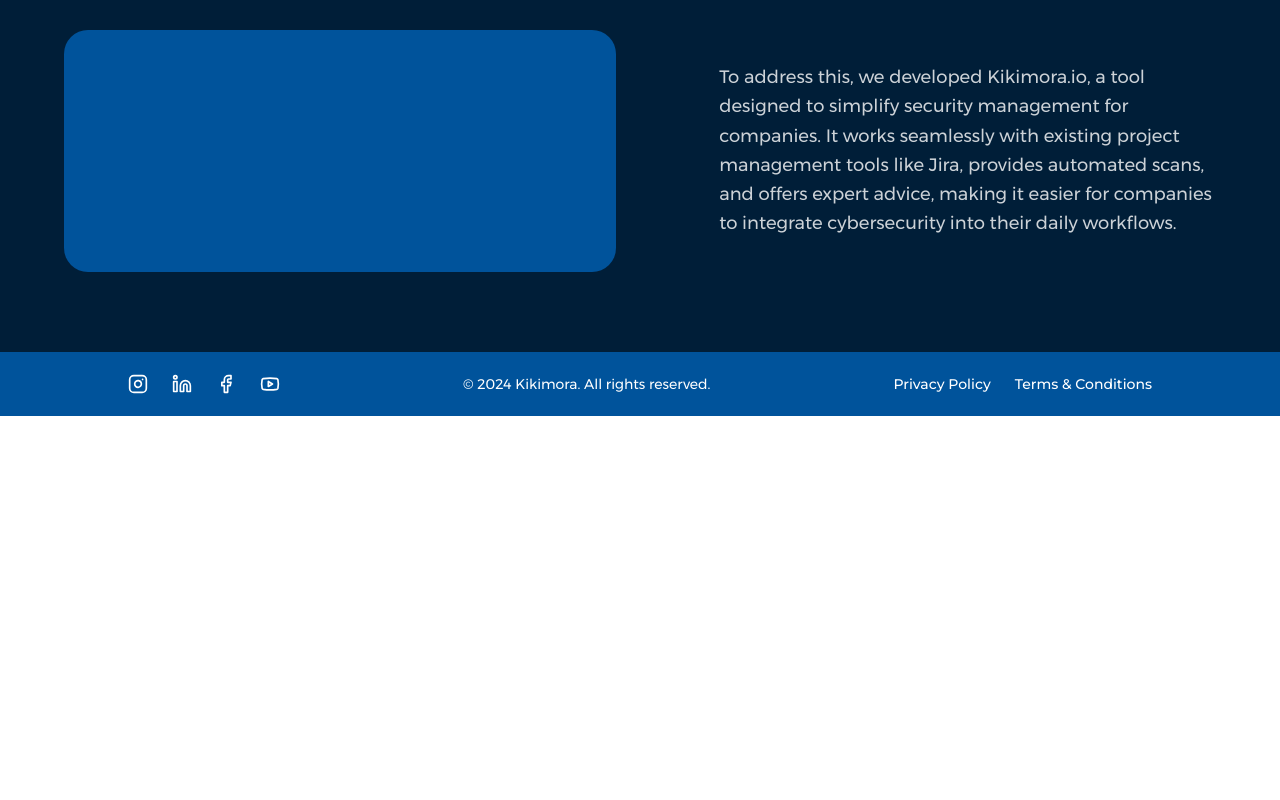
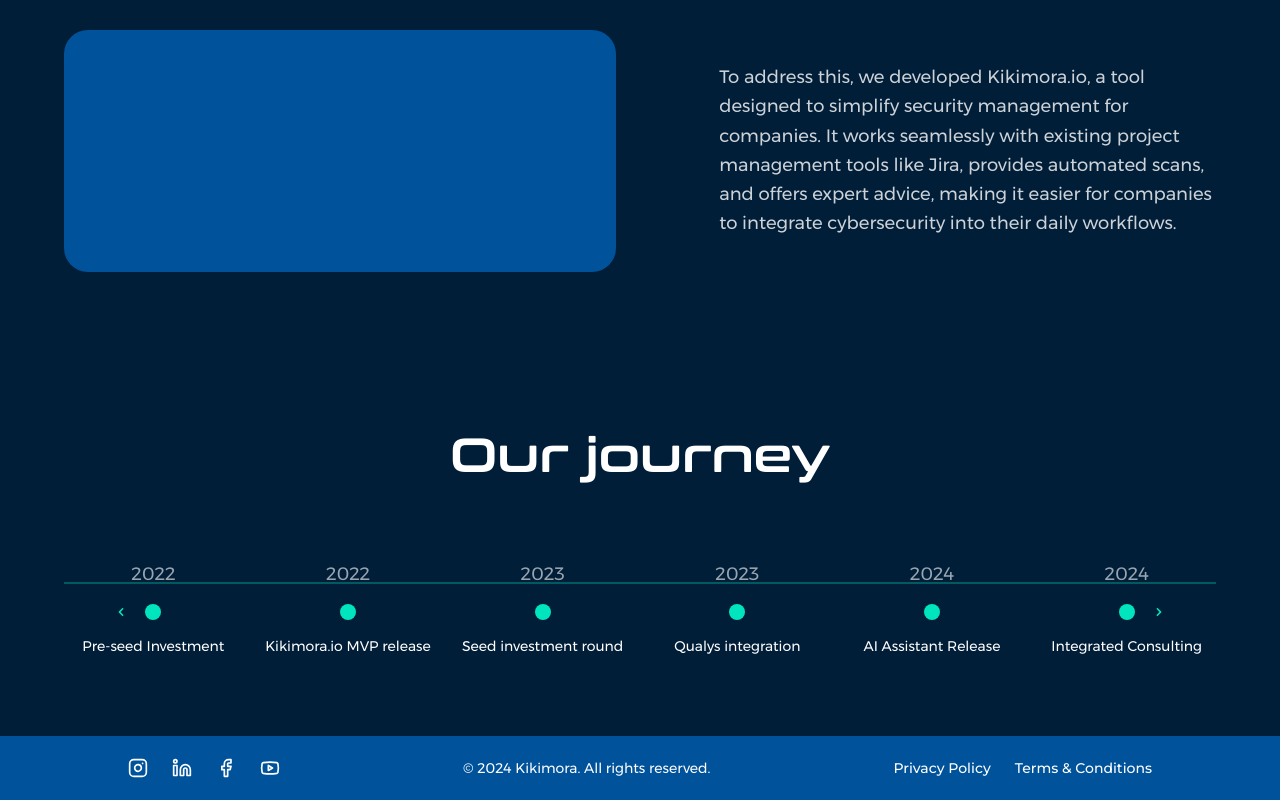
Before and after one commit to NikolaSirakov3/Kikimora-website, a React (Vite) app: page /about in a window 1280 px wide. Shown: the part 1178-1978 px from the top of the page. Before the commit the page ends 1594 px from the top, so only its background shows below. Built offline with nearby package versions, Linux system fonts and the light colour scheme.

Commit message:
Add Journey component to About page for enhanced storytelling; implement timeline of key milestones to improve user engagement and informational depth.

```diff
--- /dev/null
+++ b/src/components/about/Journey.tsx
@@ -0,0 +1,112 @@
+import React from "react";
+
+const timelineData = [
+  {
+    year: "2022",
+    title: "Pre-seed Investment",
+  },
+  {
+    year: "2022",
+    title: "Kikimora.io MVP release",
+  },
+  {
+    year: "2023",
+    title: "Seed investment round",
+  },
+  {
+    year: "2023",
+    title: "Qualys integration",
+  },
+  {
+    year: "2024",
+    title: "AI Assistant Release",
+  },
+  {
+    year: "2024",
+    title: "Integrated Consulting",
+  },
+];
+
+export function Journey() {
+  return (
+    <div className="bg-[#001E38] w-full">
+      <div className="w-screen px-[5%] flex flex-col items-center">
+        <div className="max-w-[1400px] w-full py-20">
+          {/* Header */}
+          <h2 className="text-5xl text-white font-conthrax text-center mb-20">
+            Our journey
+          </h2>
+
+          {/* Timeline */}
+          <div className="relative">
+            {/* Timeline line */}
+            <div className="absolute left-0 right-0 h-[2px] bg-[#00E5BE]/30 top-[22px]" />
+
+            {/* Timeline points */}
+            <div className="relative grid grid-cols-6 gap-4">
+              {timelineData.map((item, index) => (
+                <div
+                  key={index}
+                  className={`flex flex-col items-center ${
+                    index === 0
+                      ? "items-start"
+                      : index === timelineData.length - 1
+                      ? "items-end"
+                      : "items-center"
+                  }`}
+                >
+                  {/* Year */}
+                  <div className="text-white/60 font-montserrat text-lg mb-4">
+                    {item.year}
+                  </div>
+
+                  {/* Point */}
+                  <div className="w-4 h-4 rounded-full bg-[#00E5BE] mb-4 relative">
+                    {/* Navigation arrows */}
+                    {index === 0 && (
+                      <div className="absolute -left-8 top-0 text-[#00E5BE]">
+                        <svg
+                          xmlns="http://www.w3.org/2000/svg"
+                          className="h-4 w-4"
+                          viewBox="0 0 20 20"
+                          fill="currentColor"
+                        >
+                          <path
+                            fillRule="evenodd"
+                            d="M12.707 5.293a1 1 0 010 1.414L9.414 10l3.293 3.293a1 1 0 01-1.414 1.414l-4-4a1 1 0 010-1.414l4-4a1 1 0 011.414 0z"
+                            clipRule="evenodd"
+                          />
+                        </svg>
+                      </div>
+                    )}
+                    {index === timelineData.length - 1 && (
+                      <div className="absolute -right-8 top-0 text-[#00E5BE]">
+                        <svg
+                          xmlns="http://www.w3.org/2000/svg"
+                          className="h-4 w-4"
+                          viewBox="0 0 20 20"
+                          fill="currentColor"
+                        >
+                          <path
+                            fillRule="evenodd"
+                            d="M7.293 14.707a1 1 0 010-1.414L10.586 10 7.293 6.707a1 1 0 011.414-1.414l4 4a1 1 0 010 1.414l-4 4a1 1 0 01-1.414 0z"
+                            clipRule="evenodd"
+                          />
+                        </svg>
+                      </div>
+                    )}
+                  </div>
+
+                  {/* Title */}
+                  <div className="text-white font-montserrat text-sm text-center">
+                    {item.title}
+                  </div>
+                </div>
+              ))}
+            </div>
+          </div>
+        </div>
+      </div>
+    </div>
+  );
+}
--- a/src/pages/About.tsx
+++ b/src/pages/About.tsx
@@ -1,12 +1,14 @@
 import React from "react";
 import { Team } from "@/components/about/Team";
 import { AboutTeam } from "@/components/about/AboutTeam";
+import { Journey } from "@/components/about/Journey";
 
 export function About() {
   return (
     <div className="w-full">
       <Team />
       <AboutTeam />
+      <Journey />
       {/* Other About page components will be added here */}
     </div>
   );
```
